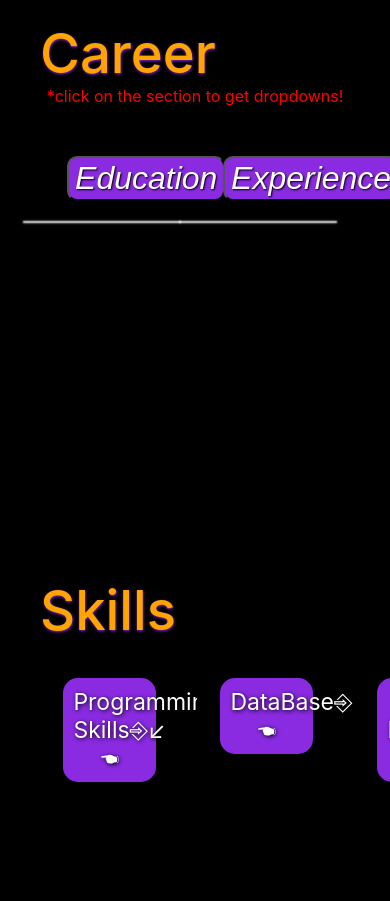
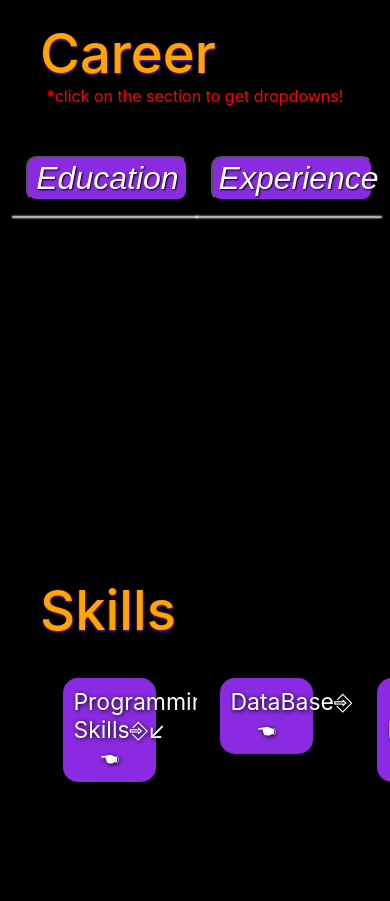
Before and after one commit to harisaigithub/My_portfolio, a React (Create React App) app: page / in a window 390 px wide. Shown: the part 1620-2521 px from the top of the page. Built offline with nearby package versions, Linux system fonts and the light colour scheme.

Commit message:
updated on responsive for career

```diff
--- a/src/components/Career/Career.css
+++ b/src/components/Career/Career.css
@@ -207,21 +207,21 @@
     justify-content: space-between;
 }
 .ec11{
-        width:40%;
-        margin-left:6%;
+    width:50%;
+    margin-left:3%;
     display: flex;
     flex-direction: column;
     color:blueviolet;
 }
 .ec12, .ec23{
     margin-top: 20px;
-        width:40%;
-        text-align: center;
-        margin-left:28%;
-        margin-bottom:20px;
-        font-size:2em;
+    width:110%;
+    text-align: left;
+    margin-left:8%;
+    margin-bottom:10px;
+    font-size:1em;
     font-weight:590;
-        height:45px;
+    height:50px;
     color: white;
     cursor: pointer;
     font-style:oblique;
@@ -229,7 +229,7 @@
     position: relative;
 }
 .ec12 button, .ec23 button{
-        width:revert;
+    width:80%;
     text-align: center;
     font-size:32px;
     font-weight:500;
@@ -250,11 +250,12 @@
     position: absolute;
     list-style:disc;
     background-color: black;
-        width:122%;
-        height:400px;
+    width:80%;
+    margin-top: 25px;
+    height:271px;
 }
 .dropdown-menu button{
-        font-size: 20px;
+    font-size:18px;
     font-weight: 230;
 }
 .dropdown-menu button:hover {
@@ -266,28 +267,28 @@
     margin-bottom:10px;
 }
 .education-content, .experience-content {
-        margin-top: 10px;
-        padding: 20px;
+    margin-top: 5px;
+    padding: 5px;
 }
 .education-content p{
-        font-size:26px;
+    font-size:18px;
     justify-content:center;
     background-color: blueviolet;
     border-radius:10px;
     margin-right:60px;
-        width:80%;
-        height:40px;
+    width:47%;
+    height:30px;
     text-align: center;
     text-shadow: 1px 1px 2px black;
 }
 .experience-content p{
-        font-size:26px;
-        justify-content:left;
+    font-size:18px;
+    justify-content:center;
     background-color: blueviolet;
     border-radius:10px;
     margin-right:60px;
-        width:90%;
-        height:40px;
+    width:50%;
+    height:30px;
     text-align:left;
     text-shadow: 1px 1px 2px black;
 }
@@ -299,30 +300,31 @@
 }
 
 .education-content li li{
-        font-size:19px;
-        width:160%;
+    font-size:15px;
+    width:100%;
     list-style-type:disc;
     text-align: left;
     font-style: none;
     margin-bottom:10px;
 }
 .experience-content li li{
-        font-size:18px;
-        width:200%;
+    height: 25px;
+    font-size:11px;
+    width:87%;
     list-style-type:disc;
     text-align: left;
     font-style: none;
-        margin-bottom:10px;
-
+    justify-content: left;
+    margin-bottom:1px;
 }
 .ec13{
     box-shadow:1px 1px 2px 1px white;
 }
 .ec2{
-        width:40%;
+    width:50%;
     display: flex;
     flex-direction: column;
-        margin-right: 80px;
+    margin-right: 10px;
     color:blueviolet;
 }
 /*
```
Lines whose indentation alone changed are shown as unchanged.
